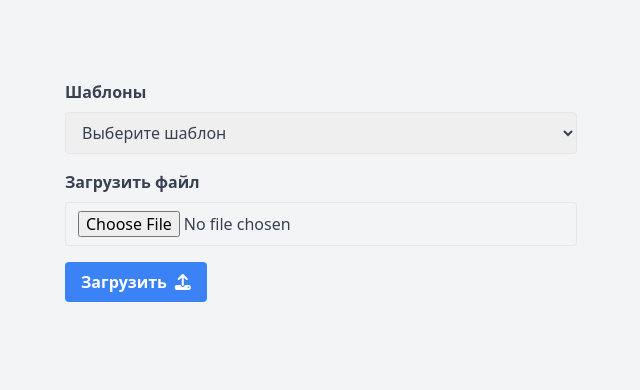
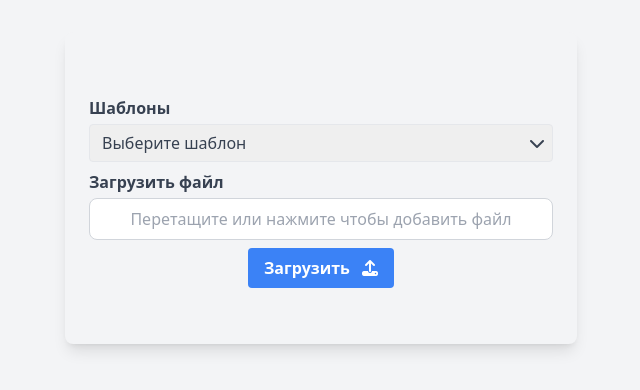
Before and after one commit to BladEvgen/Control-app, a Django app: template backend/templates/upload_file.html in a window 1280 px wide. Shown: the part 48-438 px from the top of the page, without its empty margins (319-959 px from the left). Run offline with Django 5.2, Linux system fonts and the light colour scheme; the template is opened without the code that fills it, so the values that code supplies are empty; some libraries are stand-ins or nearby versions.

Commit message:
new design features

```diff
--- a/backend/templates/upload_file.html
+++ b/backend/templates/upload_file.html
@@ -4,28 +4,37 @@
 {% block title %}Upload File{% endblock %}
 {% load static %}
 {% block main %}
-<div class="max-w-lg mx-auto py-8">
-    <form id="upload-form" enctype="multipart/form-data" class="space-y-4">
+<div class="max-w-lg mx-auto py-8 bg-gray-100 shadow-lg rounded-lg">
+    <form id="upload-form" enctype="multipart/form-data" class="space-y-2 p-6">
         {% csrf_token %}
         <div>
-            <label for="category" class="block text-gray-700 font-bold mb-2">Шаблоны</label>
+            <label for="category" class="block text-gray-700 font-bold mb-1">Шаблоны</label>
+            <div class="relative">
                 <select name="category" id="category"
-                class="form-select border rounded w-full py-2 px-3 text-gray-700 leading-tight focus:outline-none focus:shadow-outline">
+                    class="appearance-none form-select border rounded w-full py-2 px-3 text-gray-700 leading-tight">
                     <option value="" disabled selected>Выберите шаблон</option>
                     {% for category in categories %}
                     <option value="{{ category.slug }}">{{ category.name }}</option>
                     {% endfor %}
                 </select>
+                <div class="pointer-events-none absolute inset-y-0 right-0 flex items-center px-2 text-gray-700">
+                    <i class="fas fa-chevron-down"></i>
                 </div>
-        <div>
-            <label for="file" class="block text-gray-700 font-bold mb-2">Загрузить файл</label>
-            <input type="file" name="file" id="file" accept=".xlsx"
-                class="form-input border rounded w-full py-2 px-3 text-gray-700 leading-tight focus:outline-none focus:shadow-outline">
             </div>
+        </div>
+        <div class="file-upload">
+            <label for="file" class="block text-gray-700 font-bold mb-1">Загрузить файл</label>
+            <div class="border border-gray-300 rounded-lg cursor-pointer bg-white text-gray-400 hover:bg-gray-50">
+                <input type="file" name="file" id="file" accept=".xlsx" class="hidden" />
+                <p class="p-2 text-center ">Перетащите или нажмите чтобы добавить файл</p>
+            </div>
+        </div>
+        <div class="flex justify-center">
             <button type="button" id="submit-btn"
-            class="bg-blue-500 hover:bg-blue-700 text-white font-bold py-2 px-4 rounded focus:outline-none focus:shadow-outline flex items-center justify-center">
+                class="bg-blue-500 hover:bg-blue-700 text-white font-bold py-2 px-4 rounded focus:outline-none focus:shadow-outline  ">
                 Загрузить <i class="fas fa-upload ml-2"></i>
             </button>
+        </div>
     </form>
 
     <div id="message" class="hidden mt-4 bg-green-100 border border-green-400 text-green-700 px-4 py-3 rounded relative"
@@ -40,11 +49,53 @@
 </div>
 
 
+
 <script>
     document.addEventListener('DOMContentLoaded', function () {
         var submitBtn = document.getElementById('submit-btn');
         var categorySelect = document.getElementById('category');
         var fileInput = document.getElementById('file');
+        var dropArea = document.querySelector('.file-upload div');
+
+        fileInput.addEventListener('change', function (e) {
+            var fileName = e.target.files[0].name;
+            var label = document.querySelector('.file-upload p');
+            label.textContent = fileName;
+            if (fileName !== '') {
+                label.classList.remove('text-gray-400');
+                label.classList.add('text-green-500', 'font-bold');
+            } else {
+                label.classList.remove('text-green-500', 'font-bold');
+                label.classList.add('text-gray-400');
+            }
+        });
+
+        dropArea.addEventListener('click', function () {
+            fileInput.click();
+        });
+
+        ['dragenter', 'dragover', 'dragleave', 'drop'].forEach(eventName => {
+            dropArea.addEventListener(eventName, preventDefaults, false);
+        });
+
+        function preventDefaults(e) {
+            e.preventDefault();
+            e.stopPropagation();
+        }
+
+        dropArea.addEventListener('drop', handleDrop, false);
+
+        function handleDrop(e) {
+            let dt = e.dataTransfer;
+            let files = dt.files;
+
+            fileInput.files = files;
+
+            var fileName = files[0].name;
+            var label = document.querySelector('.file-upload p');
+            label.textContent = fileName;
+        }
+
         submitBtn.addEventListener('click', function () {
             if (categorySelect.value && fileInput.files.length > 0) {
                 var formData = new FormData();
@@ -75,7 +126,6 @@
                             }, 3000);
                         }
                     })
-
                     .catch(error => {
                         console.error('Error:', error);
                     });
```
Lines whose indentation alone changed are shown as unchanged.
